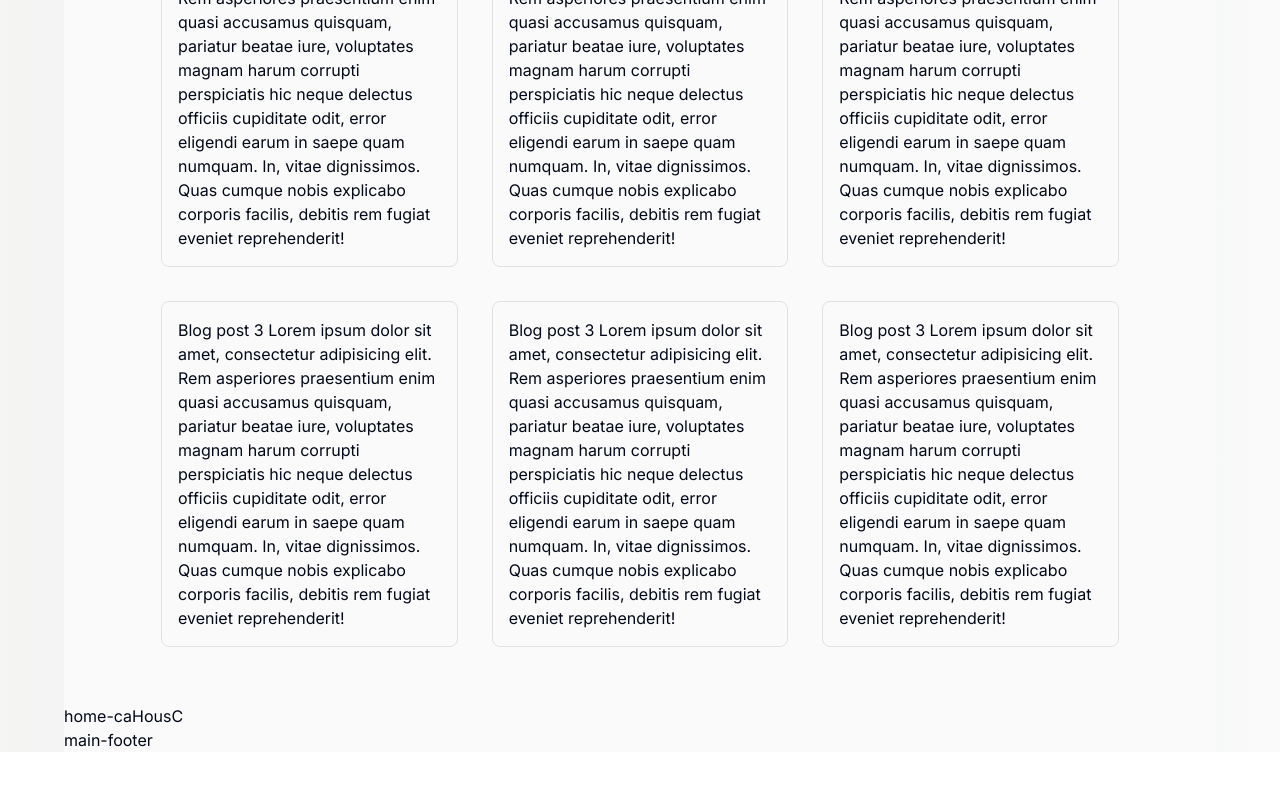
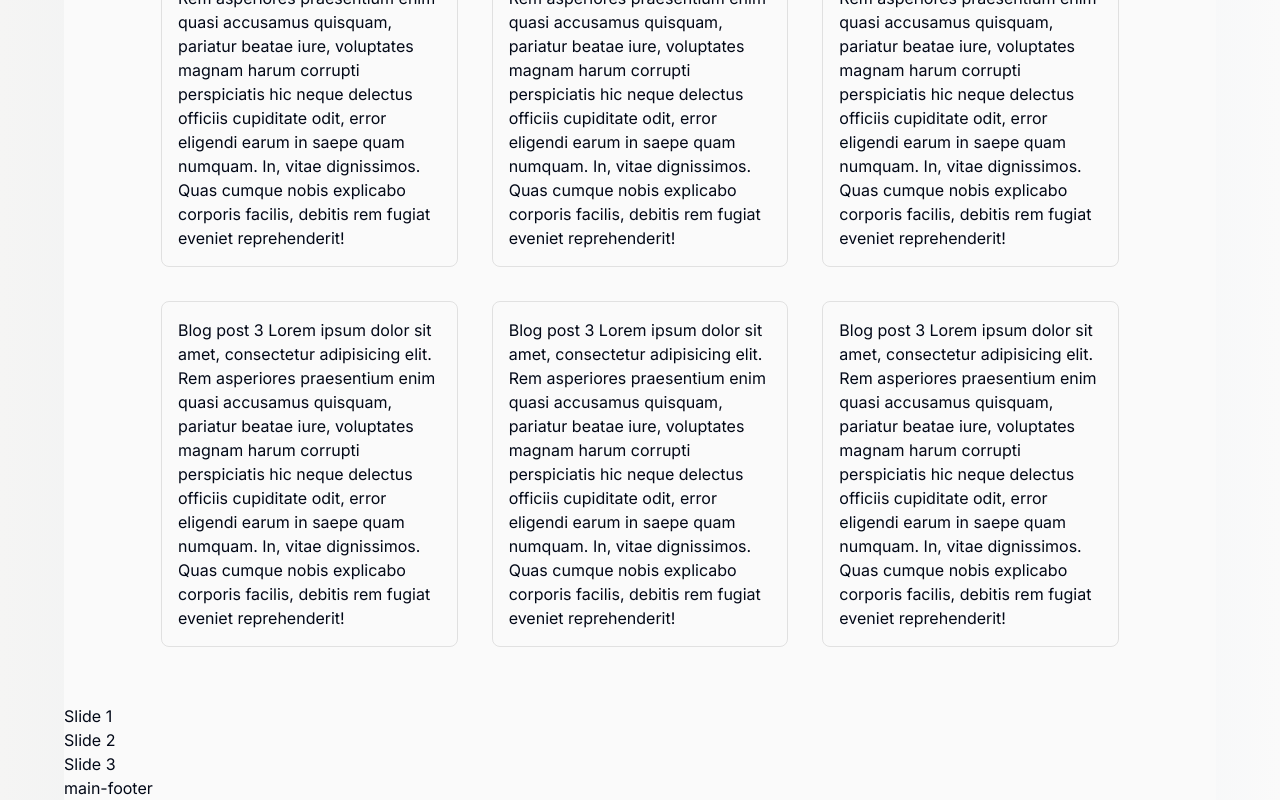
Before and after one commit to aaronaltman/flackinjury-law-2024, a Next.js app: page / in a window 1280 px wide. Shown: the part 2590-3390 px from the top of the page. Before the commit the page ends 3342 px from the top, so only its background shows below. Built offline with nearby package versions, Linux system fonts and the light colour scheme.

Commit message:
still no carousel

```diff
--- a/src/components/homepage/home-carousel.tsx
+++ b/src/components/homepage/home-carousel.tsx
@@ -1,5 +1,20 @@
+"use client";
+
 import React from "react";
+import useEmblaCarousel from "embla-carousel-react";
 
-export default function HomeCarousel() {
-  return <div>home-caHousC</div>;
-}
+const HomeCarousel = () => {
+  const [emblaRef] = useEmblaCarousel();
+
+  return (
+    <div className="embla" ref={emblaRef}>
+      <div className="embla__container">
+        <div className="embla__slide">Slide 1</div>
+        <div className="embla__slide">Slide 2</div>
+        <div className="embla__slide">Slide 3</div>
+      </div>
+    </div>
+  );
+};
+
+export default HomeCarousel;
```
